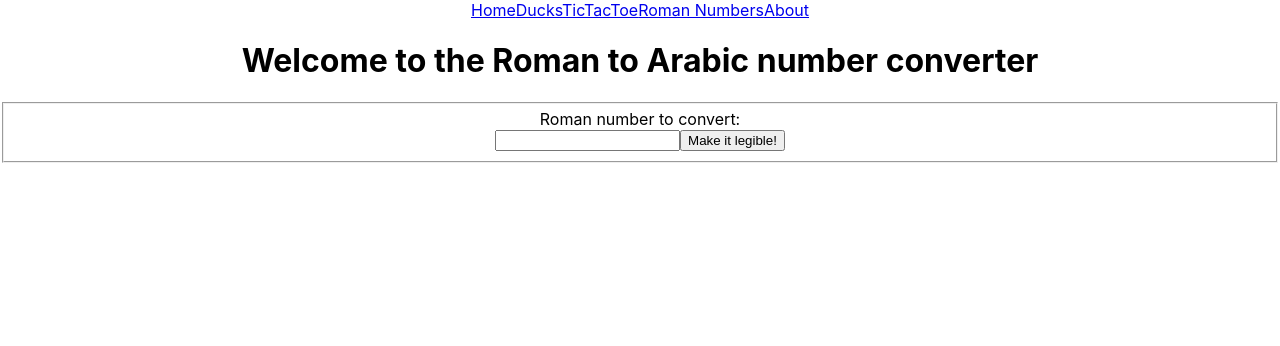
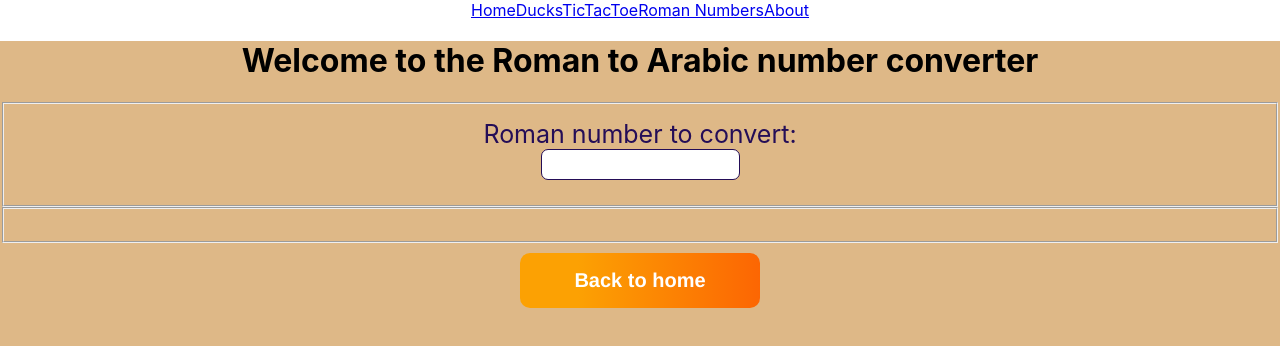
Before and after one commit to palvarezimaz/garden-of-earthly-delights, a React (Create React App) app: page /apps/roman-numbers in a window 1280 px wide. Shown: the top 346 px of the page. Built offline with nearby package versions, Linux system fonts and the light colour scheme.

Commit message:
roman calc styled

```diff
--- a/src/App.js
+++ b/src/App.js
@@ -19,7 +19,7 @@ function App() {
 
       <Routes>
         <Route path="/" element={<HomeMobile />} />
-        <Route path="/games/gucks" element={<Ducks />} />
+        <Route path="/games/ducks" element={<Ducks />} />
         <Route path="/games/tic-tac-toe" element={<TicTacToe />} />
         <Route path="/apps/roman-numbers" element={<RomanToNumeral />} />
         <Route path="/about" element={<About />} />
--- a/src/components/Button.jsx
+++ b/src/components/Button.jsx
@@ -4,7 +4,7 @@ import GardenColors from "../config/colors";
 
 export default function Button(props) {
   return (
-    <StyledButton to={props.to} style={{ width: props.width }}>
+    <StyledButton to={props.to} style={{ width: props.width }} onClick={props.onClick}>
       {props.value}
     </StyledButton>
   )
@@ -34,7 +34,7 @@ outline: none;
 border: none;
 cursor: pointer;
 text-decoration: none;
-margin: auto;
+margin: 10px auto;
 &:hover {
   box-shadow: 5px 5px 10px 2px #0F0100;
 }
--- /dev/null
+++ b/src/components/Input.jsx
@@ -0,0 +1,32 @@
+import GardenColors from "../config/colors";
+
+export default function Input(props) {
+    return (
+        <div
+            style={{
+                display: "flex",
+                margin: "10px auto",
+                flexDirection: "column",
+                width: "350px",
+                marginBottom: 15,
+            }}
+        >
+            <label style={{ fontSize: 25, color: GardenColors.primaryTextColor }}>
+                {props.labelName}
+            </label>
+            <input
+                style={{
+                    borderRadius: 7,
+                    outline: "none",
+                    margin: "auto",
+                    border: `1px solid ${GardenColors.primaryTextColor}`,
+                    padding: "7px 10px",
+                }}
+                type={props.type}
+                placeholder={props.placeholder}
+                value={props.value}
+                onChange={props.onChange}
+            ></input>
+        </div>
+    );
+}
--- a/src/pages/Apps/RomanToNumeral.js
+++ b/src/pages/Apps/RomanToNumeral.js
@@ -1,6 +1,8 @@
 import React from "react";
 import { useState } from "react"
 import * as Styled from "./styled"
+import Input from "../../components/Input";
+import Button from "../../components/Button";
 
 export default function RomanToNumeral() {
     const [number, setNumber] = useState(null);
@@ -59,25 +61,28 @@ export default function RomanToNumeral() {
 
 
     return (
-        <div className="App">
-            <main>
+        <Styled.Container>
             <h1>Welcome to the Roman to Arabic number converter</h1>
             <fieldset>
-                    <label htmlFor="">Roman number to convert:
-                    </label>
-                    <br />
-                    <input
+
+                <Input
+                    labelName="Roman number to convert:"
                     type="text"
                     className="number-input"
                     value={number}
                     onChange={checkRoman} />
-                    <button onClick={numberConversion}>Make it legible!</button>
             </fieldset>
+            <fieldset>
                 <p>{correct}</p>
 
                 <p>{convertedNumber}</p>
+            </fieldset>
             {/* <button onClick={NumeralToRoman}>Romanize!</button> */}
-            </main >
-        </div >
+            <Button
+                to="/"
+                value="Back to home"
+                width="200px">
+            </Button>
+        </Styled.Container>
     );
 }
--- a/src/pages/Apps/styled.js
+++ b/src/pages/Apps/styled.js
@@ -0,0 +1,15 @@
+import styled from 'styled-components';
+import GardenColors from "../../config/colors";
+
+export const Container = styled.main`
+    background-color: ${GardenColors.landingPageBackground};
+    height: 100vh;
+    box-sizing: border-box;
+`;
+export const Wrapper = styled.div`
+    width: 70vw;
+    margin: auto;
+    display: flex-rows;
+    justify-content: space-between;
+    align-items: center;
+`;
```
Lines whose indentation alone changed are shown as unchanged.
